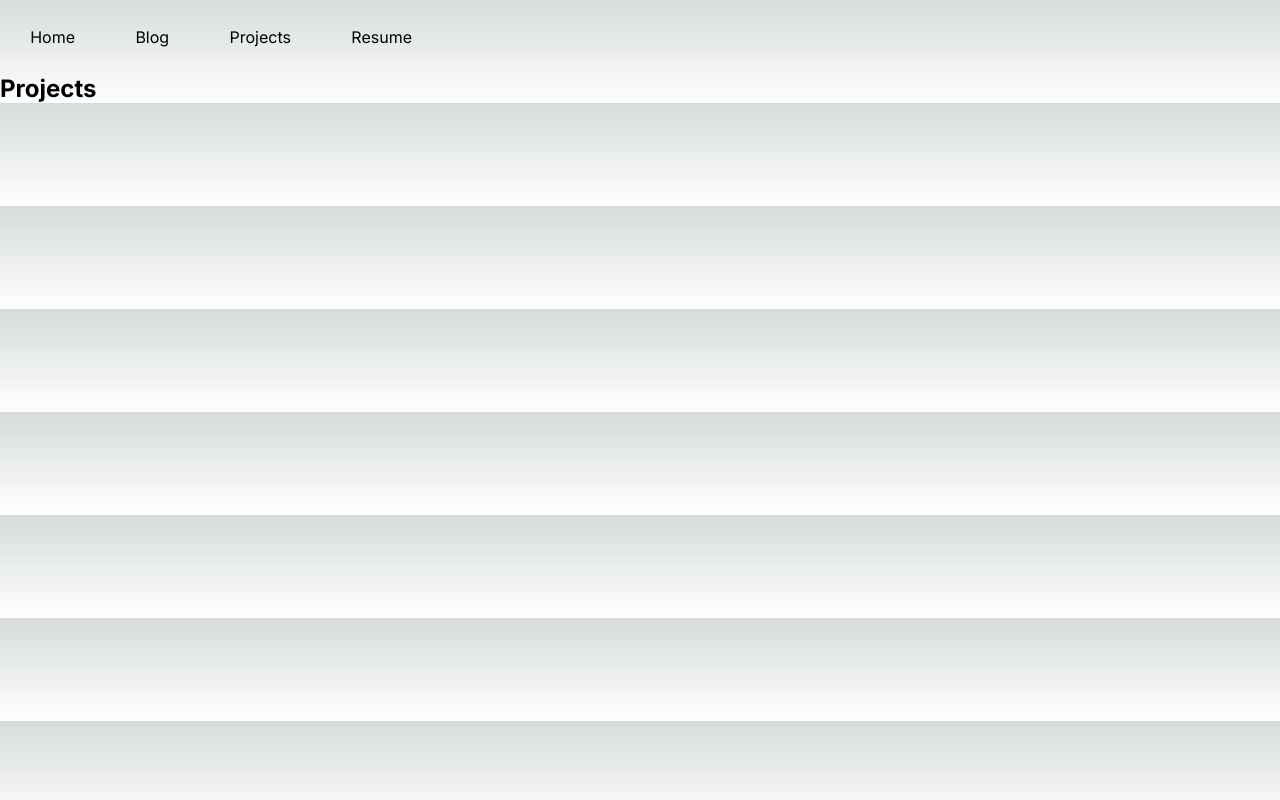
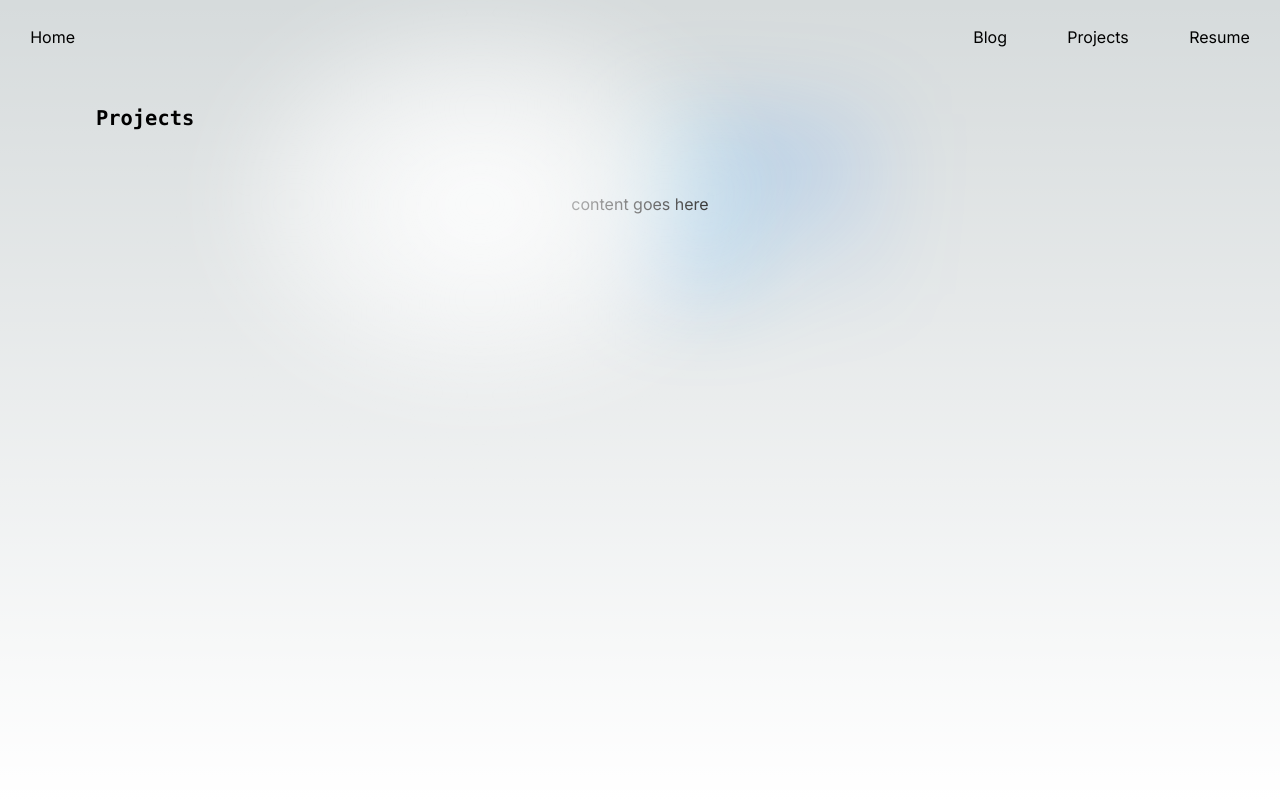
Before and after one commit to bpeterson1663/portfolio, a Next.js app: page /projects in a window 1280 px wide. Built offline with nearby package versions, Linux system fonts and the light colour scheme.

Commit message:
feat(layout): page layout setup

```diff
--- a/src/app/blog/layout.tsx
+++ b/src/app/blog/layout.tsx
@@ -2,5 +2,5 @@ import { PropsWithChildren } from "react"
 import PageLayout from "../components/page-layout/page-layout"
 
 export default function BlogLayout({children}: PropsWithChildren) {
-    return <PageLayout>{children}</PageLayout>
+    return <PageLayout title="Blog">{children}</PageLayout>
   }
--- a/src/app/components/navigation/navigation.module.scss
+++ b/src/app/components/navigation/navigation.module.scss
@@ -1,11 +1,14 @@
 .nav-container {
     width: 100%;
     top: 0;
+    display: flex;
+    justify-content: space-between;
 
     .nav-list-container {
         list-style-type: none;
         display: flex;
         flex-direction: row;
+    }
 
     .nav-item {
         margin: 10px;
@@ -27,5 +30,6 @@
             }
         }
     }
+
+
 }
-}
--- a/src/app/components/navigation/navigation.tsx
+++ b/src/app/components/navigation/navigation.tsx
@@ -4,28 +4,20 @@ import styles from './navigation.module.scss'
 export default function Navigation() {
     return (
         <nav className={styles['nav-container']}>
-          <ul className={styles['nav-list-container']}>
-            <li className={styles['nav-item']}>
-              <Link href="/">
+          <Link href="/" className={styles['nav-item']}>
             Home
           </Link>
-            </li>
-            <li className={styles['nav-item']}>
-              <Link href="/blog">
+          <div className={styles['nav-list-container']}>
+            <Link href="/blog" className={styles['nav-item']}>
               Blog
             </Link>
-            </li>
-            <li className={styles['nav-item']}>
-              <Link href="/projects">
+            <Link href="/projects" className={styles['nav-item']}>
               Projects
             </Link>
-            </li>
-            <li className={styles['nav-item']}>
-              <Link href="/resume">
+            <Link href="/resume" className={styles['nav-item']}>
               Resume
             </Link>
-            </li>
-          </ul>
+          </div>
         </nav>
     )
 }
--- /dev/null
+++ b/src/app/components/page-layout/page-layout.module.scss
@@ -0,0 +1,59 @@
+.main {
+    display: flex;
+    flex-direction: column;
+    align-items: center;
+    min-height: 100vh;
+
+    .section {
+        width: 100%;
+        padding: 2rem 6rem;
+
+        .header-container {
+            display: inherit;
+            justify-content: inherit;
+            align-items: inherit;
+            font-size: 0.85rem;
+            max-width: var(--max-width);
+            width: 100%;
+            z-index: 2;
+            font-family: var(--font-mono);
+
+            .header {
+                font-weight: 700;
+                font-family: var(--font-mono);
+            }
+        }
+
+        .center {
+            display: flex;
+            justify-content: center;
+            align-items: center;
+            position: relative;
+            padding: 4rem 0;
+        }
+
+        .center::before {
+            background: var(--secondary-glow);
+            border-radius: 50%;
+            width: 480px;
+            height: 360px;
+            margin-left: -400px;
+        }
+
+        .center::after {
+            background: var(--primary-glow);
+            width: 240px;
+            height: 180px;
+            z-index: -1;
+        }
+
+        .center::before,
+        .center::after {
+            content: '';
+            left: 50%;
+            position: absolute;
+            filter: blur(45px);
+            transform: translateZ(0);
+        }
+    }
+}
--- a/src/app/components/page-layout/page-layout.tsx
+++ b/src/app/components/page-layout/page-layout.tsx
@@ -1,11 +1,25 @@
 import { PropsWithChildren } from "react"
 import Navigation from "../navigation/navigation"
+import styles from './page-layout.module.scss'
 
-export default function PageLayout({ children }: PropsWithChildren) {
+interface Props {
+    title: string
+}
+
+export default function PageLayout({ children, title }: PropsWithChildren<Props>) {
     return (
-        <section>
+        <main className={styles.main}>
             <Navigation />
-            {children}
-        </section>
+            <section className={styles.section}>
+                <div className={styles['header-container']}>
+                    <h1 className={styles.header}>{title}</h1>
+                </div>
+
+                <div className={styles.center}>
+                    {children}
+                </div>
+            </section>
+
+        </main>
     )
 }
--- a/src/app/projects/layout.tsx
+++ b/src/app/projects/layout.tsx
@@ -2,5 +2,5 @@ import { PropsWithChildren } from "react"
 import PageLayout from "../components/page-layout/page-layout"
 
 export default function ProjectsLayout({ children }: PropsWithChildren) {
-    return <PageLayout>{ children }</PageLayout>
+    return <PageLayout title="Projects">{ children }</PageLayout>
 }
--- a/src/app/projects/page.tsx
+++ b/src/app/projects/page.tsx
@@ -1,3 +1,7 @@
 export default function Page() {
-    return <h1>Projects</h1>
+    return (
+        <div>
+          content goes here
+        </div>
+      )
   }
--- a/src/app/resume/layout.tsx
+++ b/src/app/resume/layout.tsx
@@ -2,5 +2,5 @@ import { PropsWithChildren } from "react";
 import PageLayout from "../components/page-layout/page-layout";
 
 export default function ResumeLayout({children}: PropsWithChildren) {
-    return <PageLayout>{ children }</PageLayout>
+    return <PageLayout title="Resume">{ children }</PageLayout>
 }
--- a/src/app/resume/page.tsx
+++ b/src/app/resume/page.tsx
@@ -1,3 +1,7 @@
 export default function Page() {
-    return <h1>Resume</h1>
+    return (
+        <div>
+          content goes here
+        </div>
+      )
   }
```
Also changed, not shown: src/app/blog/page.tsx (+6 -2 lines), src/app/page.tsx (+4 -29 lines). Lines whose indentation alone changed are shown as unchanged.
